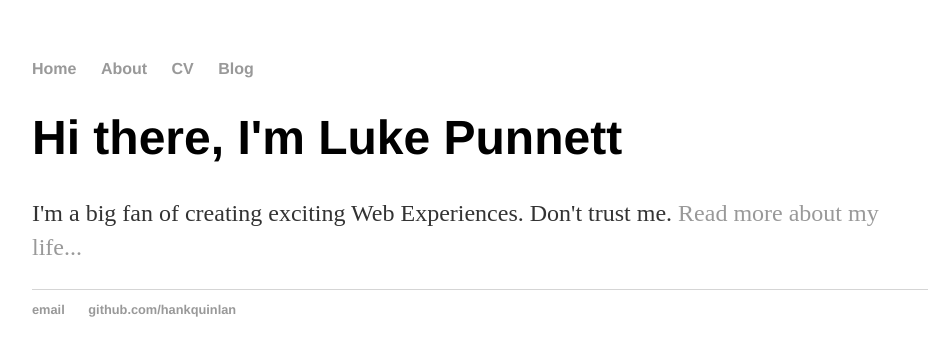
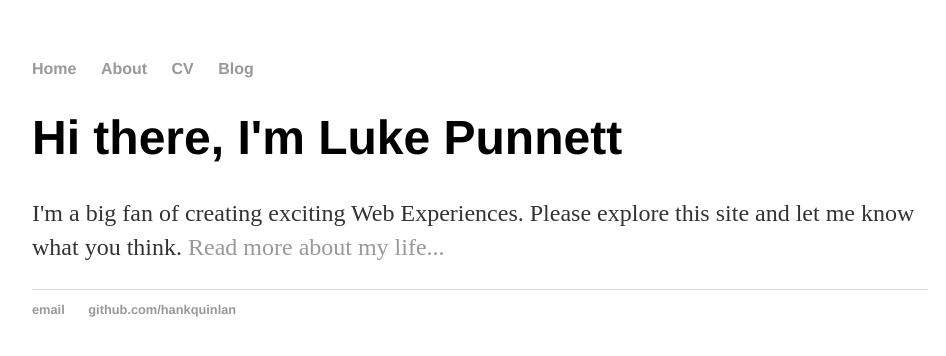
Before and after one commit to LukeJDPunnett/LukeJDPunnett.github.io2, a Jekyll site: the page built from index.html, in a window 1280 px wide. Shown: the top 356 px of the page, without its empty margins (160-1106 px from the left). Built offline with Jekyll 4.4.1, drawn with Linux system fonts in a browser that asks for light colours.

Commit message:
Update to index text

```diff
--- a/index.html
+++ b/index.html
@@ -4,5 +4,5 @@ title: Luke Punnett
 ---
 <div class="blurb">
 	<h1>Hi there, I'm Luke Punnett</h1>
-	<p>I'm a big fan of creating exciting Web Experiences.</em> Don't trust me. <a href="/about">Read more about my life...</a></p>
+	<p>I'm a big fan of creating exciting Web Experiences.</em> Please explore this site and let me know what you think. <a href="/about">Read more about my life...</a></p>
 </div><!-- /.blurb -->
```
